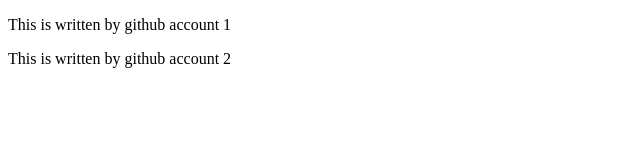
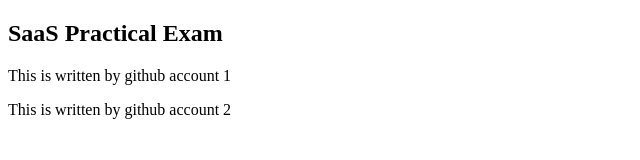
Before and after one commit to zobiyasayed-01/Saas-Practical-Exam, a plain HTML site: page index.html in a window 1280 px wide. Shown: the whole page, without its empty margins (0-640 px from the left). Drawn offline with Linux system fonts and the light colour scheme.

Commit message:
Add heading for SaaS Practical Exam

```diff
--- a/index.html
+++ b/index.html
@@ -4,6 +4,7 @@
     <title>Practcial Exam</title>
   </head>
   <body>
+    <h2>SaaS Practical Exam</h2>
     <p>
       This is written by github account 1
     </p>
```
